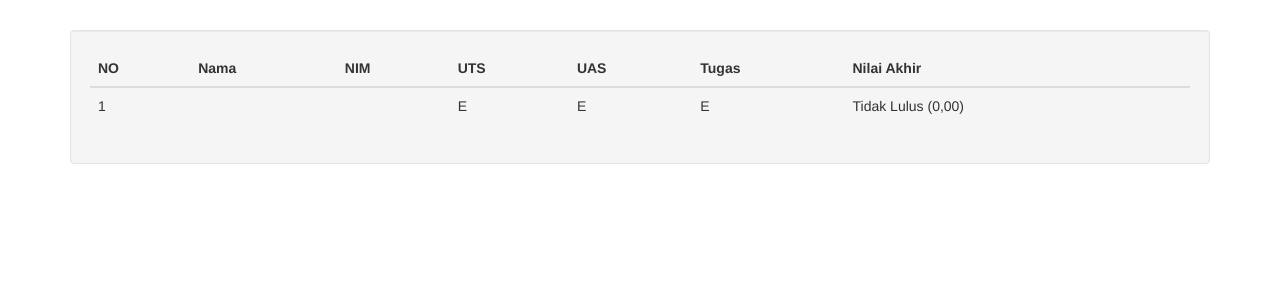
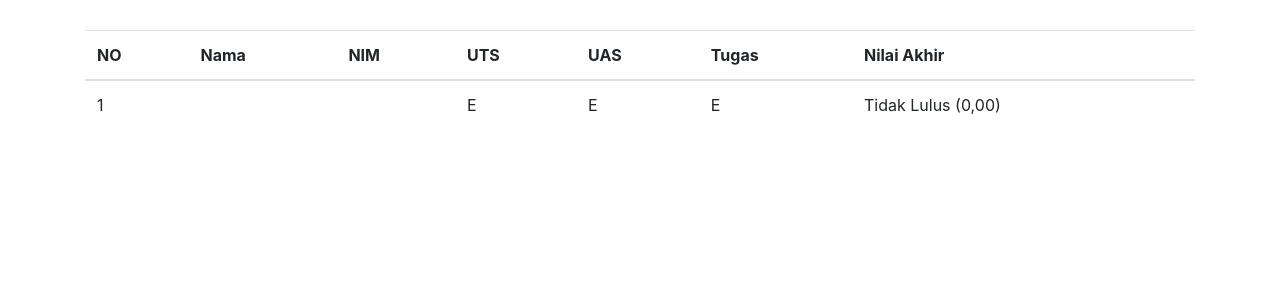
Before and after one commit to hasyim404/PraktikumWEB, a PHP site: page /conditional_ifelse.php in a window 1280 px wide. Shown: the top 300 px of the page. Run offline with PHP 8.4, Linux system fonts and the light colour scheme; data that the repository does not hold is empty; some libraries are stand-ins or nearby versions.

Commit message:
Update conditional_ifelse.php

```diff
--- a/Semester2/Praktikum02 (PHP02)/If else/conditional_ifelse.php
+++ b/Semester2/Praktikum02 (PHP02)/If else/conditional_ifelse.php
@@ -87,9 +87,7 @@ if ($nilai_akhir >= 55 && $nilai_akhir <= 100){
     <meta http-equiv="X-UA-Compatible" content="IE=edge">
     <meta name="viewport" content="width=device-width, initial-scale=1.0">
     <title>Data Nilai Siswa</title>
-    <link href="//netdna.bootstrapcdn.com/twitter-bootstrap/2.3.2/css/bootstrap-combined.min.css" rel="stylesheet" id="bootstrap-css">
-    <script src="//netdna.bootstrapcdn.com/twitter-bootstrap/2.3.2/js/bootstrap.min.js"></script>
-    <script src="//code.jquery.com/jquery-1.11.1.min.js"></script>
+    <link rel="stylesheet" href="https://cdn.jsdelivr.net/npm/bootstrap@4.6.0/dist/css/bootstrap.min.css" integrity="sha384-B0vP5xmATw1+K9KRQjQERJvTumQW0nPEzvF6L/Z6nronJ3oUOFUFpCjEUQouq2+l" crossorigin="anonymous">
     <style>
         body{
             padding: 30px;
@@ -98,8 +96,8 @@ if ($nilai_akhir >= 55 && $nilai_akhir <= 100){
 </head>
 <body>
     <div class="container">
-        <div class="well">
-            <table class="table">
+        <div class="table-responsive">
+            <table class="table table-default table-hover">
             <thead>
                 <tr>
                 <th>NO</th>
```
